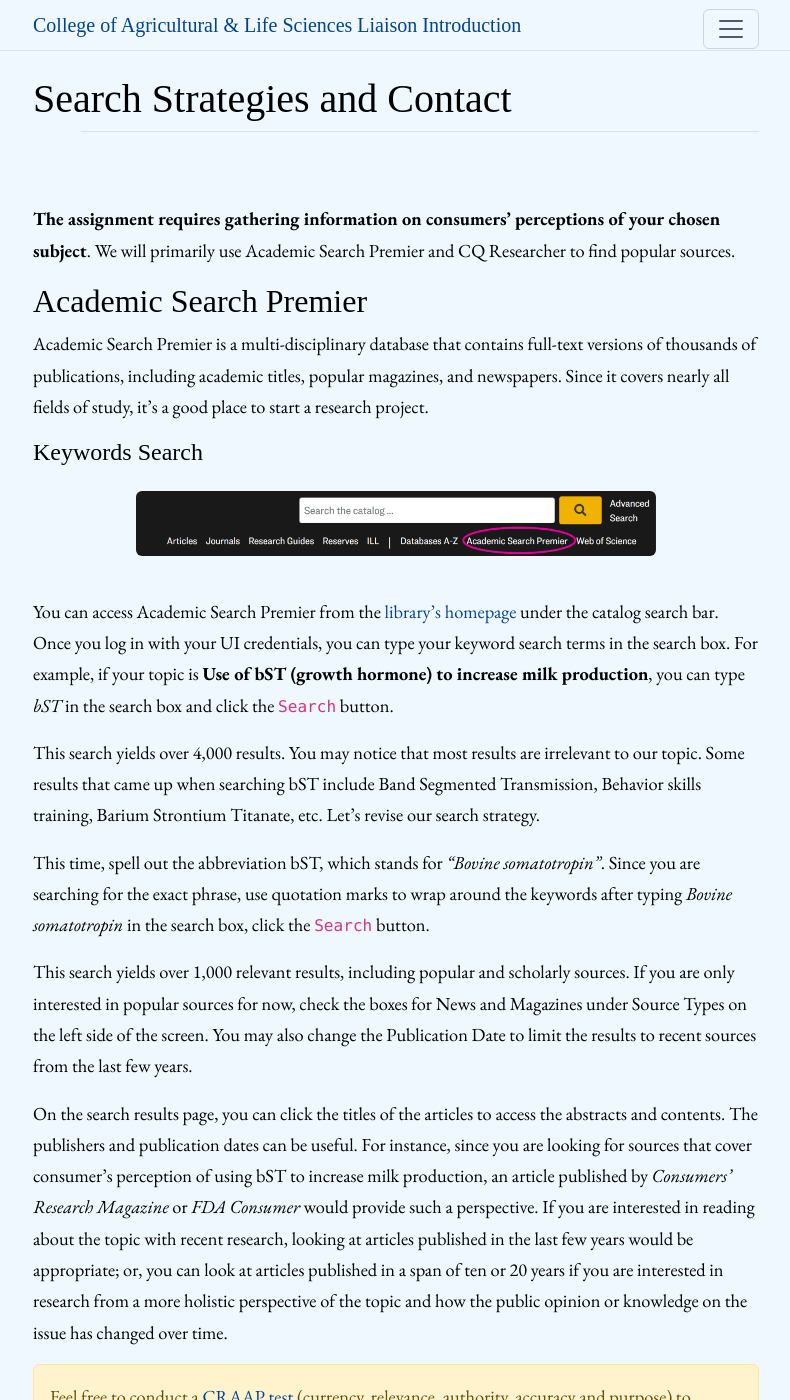
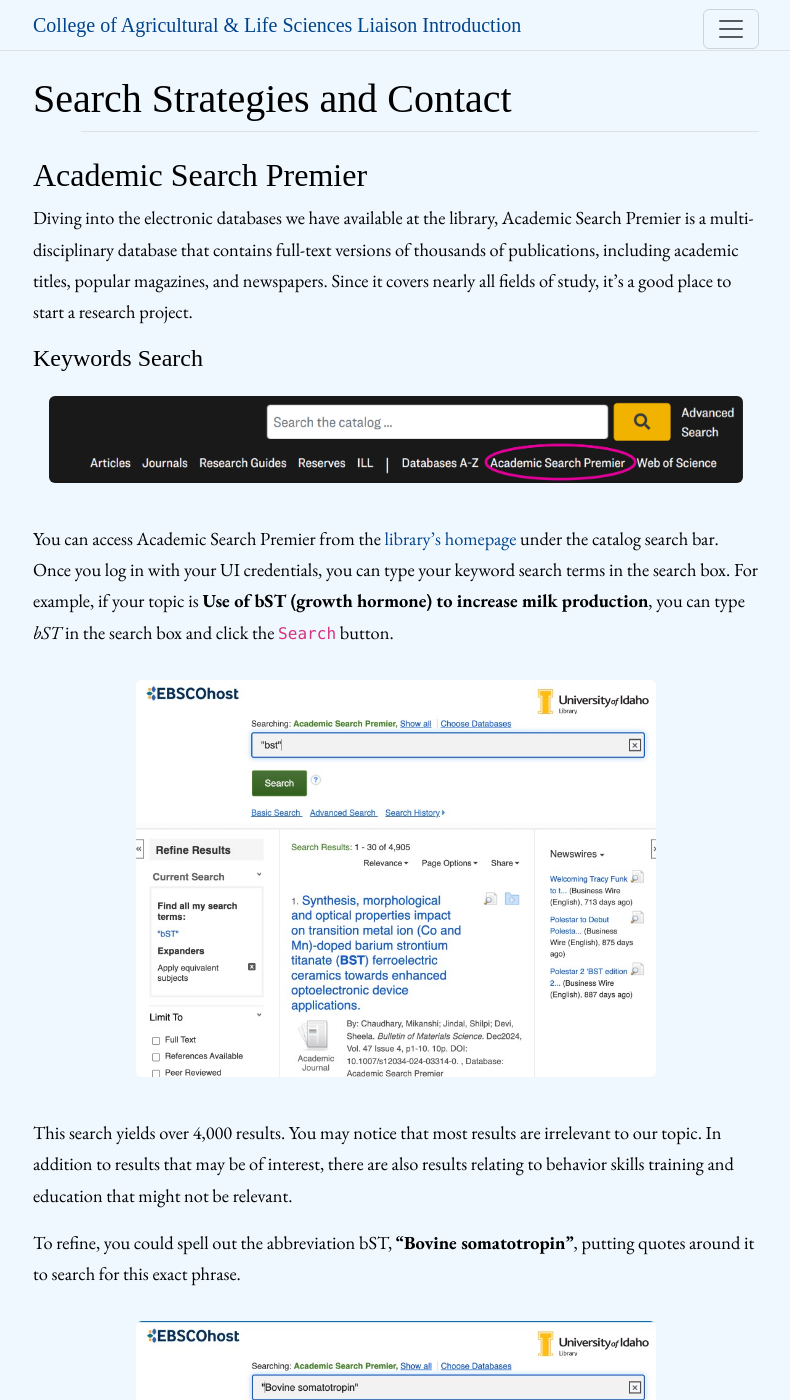
Before and after one commit to aweymo-ui/cals_intro, a Jekyll site: the page built from content/3_search.md, in a window 1280 px wide and 1400 px high. Shown: the whole window, without its empty margins (244-1034 px from the left). Built offline with Jekyll 4.4.1, drawn with Linux system fonts in a browser that asks for light colours; some web fonts are replaced; some of the changed text lies outside the part shown.

Commit message:
search and catalog mods

```diff
--- a/content/3_search.md
+++ b/content/3_search.md
@@ -4,49 +4,35 @@
 gallery: true
 ---
 
-<br>
-
-**The assignment requires gathering information on consumers’ perceptions of your chosen subject**. We will primarily use Academic Search Premier and CQ Researcher to find popular sources.
-
 ## Academic Search Premier
 
-Academic Search Premier is a multi-disciplinary database that contains full-text versions of thousands of publications, including academic titles, popular magazines, and newspapers. Since it covers nearly all fields of study, it's a good place to start a research project.
+Diving into the electronic databases we have available at the library, Academic Search Premier is a multi-disciplinary database that contains full-text versions of thousands of publications, including academic titles, popular magazines, and newspapers. Since it covers nearly all fields of study, it's a good place to start a research project.
 
 #### Keywords Search
 
-{% include figure.html img="Screenshots-01.png" alt="Access Academic Search Premier" width="75%" %}
+{% include figure.html img="Screenshots-01.png" alt="Access Academic Search Premier" width="100%" %}
 
 You can access Academic Search Premier from the [library’s homepage](https://www.lib.uidaho.edu/){:target="_blank" rel="noopener"} under the catalog search bar. Once you log in with your UI credentials, you can type your keyword search terms in the search box. For example, if your topic is **Use of bST (growth hormone) to increase milk production**, you can type *bST* in the search box and click the `Search` button.
 
-This search yields over 4,000 results. You may notice that most results are irrelevant to our topic. Some results that came up when searching bST include Band Segmented Transmission, Behavior skills training, Barium Strontium Titanate, etc. Let’s revise our search strategy.
+{% include figure.html img="cals_intro_02.jpg" alt="bST search results yielding 4,905 results" width="75%" %}
 
-This time, spell out the abbreviation bST, which stands for *"Bovine somatotropin"*. Since you are searching for the exact phrase, use quotation marks to wrap around the keywords after typing *Bovine somatotropin* in the search box, click the `Search` button.
+This search yields over 4,000 results. You may notice that most results are irrelevant to our topic. In addition to results that may be of interest, there are also results relating to behavior skills training and education that might not be relevant.
+
+To refine, you could spell out the abbreviation bST, **"Bovine somatotropin"**, putting quotes around it to search for this exact phrase.
+
+{% include figure.html img="cals_intro_03.jpg" alt="Bovine somatotropin with boolean quotes around it yielding 1,207 results" width="75%" %}
 
 This search yields over 1,000 relevant results, including popular and scholarly sources. If you are only interested in popular sources for now, check the boxes for News and Magazines under Source Types on the left side of the screen. You may also change the Publication Date to limit the results to recent sources from the last few years.
 
-On the search results page, you can click the titles of the articles to access the abstracts and contents. The publishers and publication dates can be useful. For instance, since you are looking for sources that cover consumer’s perception of using bST to increase milk production, an article published by _Consumers' Research Magazine_ or _FDA Consumer_ would provide such a perspective. If you are interested in reading about the topic with recent research, looking at articles published in the last few years would be appropriate; or, you can look at articles published in a span of ten or 20 years if you are interested in research from a more holistic perspective of the topic and how the public opinion or knowledge on the issue has changed over time.
+{% include figure.html img="cals_intro_04.jpg" alt="Publication date and Media type filters in Academic Search Premier" width="100%" %}
 
-{% capture text %}Feel free to conduct a [CRAAP test](https://libguides.uidaho.edu/c.php?g=363237&p=2453602){:target="_blank" rel="noopener"} (currency, relevance, authority, accuracy and purpose) to evaluate the sources based on various criteria.{% endcapture %}
-{% include alert.html text=text color="warning" %}
+{% capture text %}Note: When exploring non-peer reviewed material, you may encounter scientific material that is outdated or otherwise incorrect. If you want to investigate the validity of any item you are looking at, I would recommend using our [CRAAP test](https://libguides.uidaho.edu/c.php?g=363237&p=2453602){:target="_blank" rel="noopener"} (AKA currency, relevance, authority, accuracy and purpose) to evaluate the sources based on assessment criteria.{% endcapture %}
+{% include alert.html text=text color="light" %}
 
 #### Subjects Search
 
-Subjects is another incredibly useful field that allows you to find results with better precision. Think of subjects as tags—information professionals categorize each information source based on what it is about—that an article may be related to the topic that you are interested in, but the keywords you used do not appear in the title or the content. For example, [this article](https://uidaho.idm.oclc.org/login?url=http://search.ebscohost.com/login.aspx?direct=true&db=f5h&AN=9610111153&site=ehost-live&scope=site){:target="_blank" rel="noopener"} is about *bovine somatotropin*, but the language only included *bovine growth hormone* so a keyword search may not display this source.
+You can also refine searches using subjects, which are tags that indexers have attached to documents depending on what an article is about or the theories or methodologies they followed to create it. These are helpful because common terms that we use to describe certain fields can later be attached to a document's subject field, even if the title or text of that document does not. This brings earlier or international work into the same conversation as more contemporary or english language documents in the search results.
 
-{% include figure.html img="Screenshots-03.png" alt="Subjects Search" width="75%" %}
+{% include figure.html img="cals_intro_05.jpg" alt="Subject filter result for Bovine Somatotropin" width="75%" %}
 
-This is why searching with subject terms can be more reliable than with keywords.
-Other relevant subjects include:
--	DRUG side effects
--	MILK yield
--	ANIMAL health
--	FOOD safety
--	DAIRY industry
--	HEALTH
--	MILK consumption
-
-Experiment with different combinations of subjects and keywords to see which ones work best for you needs.
-
-#### Full Text and Tools
-
-Other useful features of Academic Search Premier include `HTML Full Text` and `PDF Full Text` on the search results page and `print`, `email`, and `export` tools in the Tools panel on the search record page.
+Using the Subject Filter displayed above, you can refine your resources depending on your focus, whether that is nutrition, companies like Monsanto or organizations like the USDA. Experimenting with different combinations of subjects, keywords and boolean operators like implementing quotes for exact searches and "AND" "OR" operators will help you find the material you need faster.
--- a/content/4_catalog.md
+++ b/content/4_catalog.md
@@ -6,30 +6,20 @@
 
 <br>
 
-**You can find a variety of different types of sources**, from popular to scholarly, in a variety of different formats in [the library catalog](https://www.lib.uidaho.edu/){:target="_blank" rel="noopener"}. In the search box, type in your keyword search terms. For instance, if your topic is **Low-fat vs. whole milk consumption**, you can use *"Low-fat" AND "whole milk" AND consumption* as your keyword search terms. You may consider adding other keywords, such as effect\*, impact\*, etc.
+**You can also find a variety of different types of sources**, from popular to scholarly, in a variety of different formats in [the U of I library catalog](https://www.lib.uidaho.edu/){:target="_blank" rel="noopener"}. In the search box, type in your keyword search terms. For instance, if your topic is **Low-fat vs. whole milk consumption**, you can use *"Low-fat" AND "whole milk" AND consumption* as your keyword search terms. You may consider adding other keywords, such as effect\*, impact\*, etc.
 
 ### Summit
 
 {% include figure.html img="Screenshots-07.png" alt="Summit" width="75%" %}
 
-In the dropdown menu next to the magnifying glass icon in the search box, choose UI Library+E-Resources if you are only interested in resources that can be found in the U of I Library. Otherwise, choose UI+Summit+E-Resources to access resources in [37 academic libraries throughout Oregon, Washington and Idaho](https://www.lib.uidaho.edu/services/ill/summit.html){:target="_blank" rel="noopener"}. Please keep in mind that delivery may be delayed due to lending library closures, materials quarantine, or shipping issues.
+In the dropdown menu next to the magnifying glass icon in the search box, choose UI Library+E-Resources if you are **only interested in resources that can be found in the U of I Library**. Otherwise, choose UI+Summit+E-Resources to access resources in [37 academic libraries throughout Oregon, Washington and Idaho](https://www.lib.uidaho.edu/services/ill/summit.html){:target="_blank" rel="noopener"}, keeping in mind that the delivery of these physical items from this network usually takes between a week and two weeks.
 
-### Personalize
-
-You can use catalog’s personalize feature to select your preferred disciplines. For instance, you might be only interested in *Agriculture & Forestry*, *Medicine*, and *Social Sciences* disciplines for this assignment. Check the box for `Prefer newer material` to have recently published sources displayed on top.
+{% include figure.html img="cals_intro_06.jpg" alt="Filter panel on the U of I Library catalog" width="100%" %}
 
 ### Refine Results
 
-If you are only interested in scholarly sources, check the box for `Peer-reviewed Journals` under `Availability`, then click the `APPLY FILTERS` button.
-If you want a variety of different types of sources, check the boxes for `Articles`, `Conference Proceedings`, `Print Books`, `eBooks`, `Reports`, `Newspaper Articles`, and `Book Chapters` under `Resource Type`, then click the `APPLY FILTERS` button. If the majority of the search results are from newspaper sources and you are no longer interested in popular sources, click the `X` next to `Newspaper Articles` under `Active filters`.
-If you are looking for sources that are relevant to your debate topic, such as consumption, check the boxes under `Topic`, then click the `APPLY FILTERS` button.
+You will find many of the same filters to refine results in our catalog as we discussed in EBSCO Premier, including **Full Text Online**, if you only want materials you can read in it's entirety remotely, **Resource Type** to view peer reviewed or non-peer reviewed material, **a publication date slider** to filter chronologically and **Subject Filter** which uses the Library of Congress Subject Heading schema, which you can learn more about [here](https://id.loc.gov/authorities/subjects.html).
 
-### LCSH and PCI Subjects
+{% include figure.html img="cals_intro_07.gif" alt="Screen capture demonstration of how you navigate from an item level document in the library catalog to the periodical page and finally to the downloadable PDF." caption="Screen capture demonstration of how you navigate from an item level document in the library catalog to the periodical page and finally to the downloadable PDF." width="100%" %}
 
-Similar to the subject terms in Academic Search Premier, LCSH subjects can be used to refine the search results by sources that are tagged with the same subjects. Click [this link](https://id.loc.gov/authorities/subjects.html){:target="_blank" rel="noopener"} to learn more and to search LCSH subjects.
-
-### Find Full-Text Online
-
-{% include figure.html img="Screenshots-08.png" alt="Find Full-Text Online" width="75%" %}
-
-You can click the *<span style="color:#0F7D00;">Full text available</span>* link to access the full text of the source. Click the title of the source, then click the link to the vender after `Full text available at:` under `View It`. Make sure that you have signed it using your U of I credentials. If *<span style="color:#A2A2A2;">No full-text</span>* is shown, consider placing an [ILL request](https://www.lib.uidaho.edu/services/ill/){:target="_blank" rel="noopener"} to access the full-text article. Do be aware that due to library closures and limitations around the world, processing requests may be delayed or disrupted.
+**If you are looking for Full Text Online results**, you may be sent to many of the different online periodicals that we subscribe to as a library. You will need to be logged in as a student and then look for **View Online**, where you will be sent to the online journal. Though presentation may vary depending on the site, look for the **red and white PDF icon** that should send you to the download page.
```
Also changed, not shown: images/cals_intro_02.jpg (added), images/cals_intro_03.jpg (added), images/cals_intro_04.jpg (added), images/cals_intro_05.jpg (added), images/cals_intro_06.jpg (added), 10 other files.
